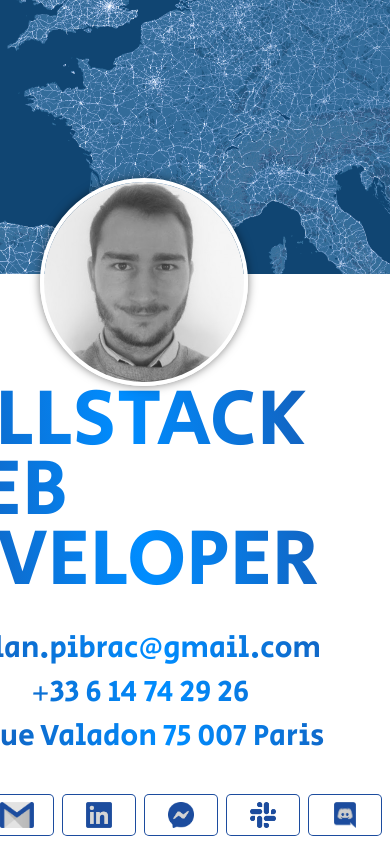
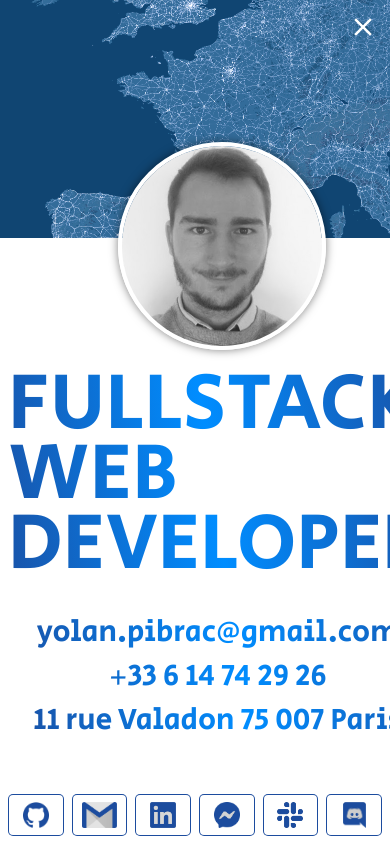
Before and after one commit to yolanlepibrac/portfolio, a React (Create React App) app: page / in a window 390 px wide. Both pictures are taken after a click on the button "add". Shown: the top 844 px of the page. Built offline with nearby package versions, Linux system fonts and the light colour scheme.

Commit message:
feature(Header): drawer contact responsive

```diff
--- a/src/components/Card/useStyles.ts
+++ b/src/components/Card/useStyles.ts
@@ -30,6 +30,7 @@ export const useStyles = makeStyles((theme) => ({
       "rgba(50, 50, 50, 0.11) 0px 4px 6px, rgba(0, 0, 0, 0.08) 0px 1px 3px",
     border: "1px solid white",
     margin: theme.spacing(2),
+    overflow: "hidden",
     "&:hover": {
       border: `1px solid ${theme.palette.primary.main}`,
       color: theme.palette.primary.main,
--- a/src/components/ContactDrawer/ContactDrawer.tsx
+++ b/src/components/ContactDrawer/ContactDrawer.tsx
@@ -1,9 +1,10 @@
 /* eslint-disable sonarjs/no-duplicate-string */
 import * as React from "react";
-import { Grid, Drawer } from "@material-ui/core";
+import { Grid, Drawer, useMediaQuery, IconButton } from "@material-ui/core";
 import { useStyles } from "./useStyles";
 import { ContactIcon } from "../ContactIcon/ContactIcon";
 import { theme } from "../../lib/theme";
+import CloseIcon from "@material-ui/icons/Close";
 
 interface ContactDrawerProps {
   open: boolean;
@@ -63,21 +64,35 @@ export const ContactDrawer: React.FunctionComponent<ContactDrawerProps> = ({
   const DiscordBorder =
     itemHover === Item.Discord ? "#8A9CFE" : theme.palette.primary.main;
 
+  const isSmallScreen = useMediaQuery(theme.breakpoints.down("xs"));
+
   return (
     <Drawer open={open} onClose={toggleOpen} anchor="right">
       <Grid
         container
-        style={{ width: 500, height: "100vh" }}
+        style={{ width: isSmallScreen ? "100vw" : 500, height: "100vh" }}
         direction="column"
         justify="space-between"
       >
+        {isSmallScreen && (
+          <Grid container justify="flex-end" className={classes.quit}>
+            <IconButton onClick={toggleOpen}>
+              <CloseIcon style={{ color: "white", fontSize: 30 }} />
+            </IconButton>
+          </Grid>
+        )}
+        <Grid className={classes.content}>
           <Grid item className={classes.imageContainer}>
             <img
               src="/images/map-france-black.png"
               alt="map"
               style={{ width: "100%" }}
             />
-          <Grid container className={classes.profileContainer} justify="center">
+            <Grid
+              container
+              className={classes.profileContainer}
+              justify="center"
+            >
               <Grid item className={classes.profil}>
                 <img
                   alt="profile"
@@ -93,7 +108,7 @@ export const ContactDrawer: React.FunctionComponent<ContactDrawerProps> = ({
             </Grid>
           </Grid>
 
-        <Grid item className={classes.contact}>
+          <Grid item className={classes.contactInfos}>
             <Grid container className={classes.titleContainer}>
               <div className={classes.title}>Fullstack </div>
               <div className={classes.title}> Web </div>
@@ -110,7 +125,9 @@ export const ContactDrawer: React.FunctionComponent<ContactDrawerProps> = ({
               <div className={classes.info}>11 rue Valadon 75 007 Paris</div>
             </Grid>
           </Grid>
-        <Grid item className={classes.contactLinksContainer}>
+        </Grid>
+
+        <Grid item container className={classes.bottom}>
           <Grid container spacing={1}>
             <ContactIcon
               setHover={() => setItemHover(Item.Github)}
--- a/src/components/ContactDrawer/useStyles.ts
+++ b/src/components/ContactDrawer/useStyles.ts
@@ -4,7 +4,7 @@ export const useStyles = makeStyles((theme) => ({
   iconButton: {
     cursor: "pointer",
   },
-  contact: {
+  contactInfos: {
     background: `linear-gradient(81.84deg, ${theme.palette.primary.main} 0%, #008DFF 50%, ${theme.palette.primary.main} 100%)`,
     "-webkit-background-clip": "text",
     color: "transparent",
@@ -12,9 +12,16 @@ export const useStyles = makeStyles((theme) => ({
     width: "100%",
     fontSize: 30,
     fontFamily: "Secular One",
+    marginTop: 40,
   },
-  contactLinksContainer: {
+  content: {
+    height: "calc(100vh - 56px)",
+    overflowY: "auto",
+  },
+  bottom: {
     padding: theme.spacing(1),
+    position: "absolute",
+    bottom: 0,
   },
   imageContainer: {
     position: "relative",
@@ -46,4 +53,10 @@ export const useStyles = makeStyles((theme) => ({
     fontSize: 30,
     textAlign: "center",
   },
+  quit: {
+    position: "absolute",
+    top: 0,
+    left: 0,
+    zIndex: 11,
+  },
 }));
--- a/src/components/Header/Header.tsx
+++ b/src/components/Header/Header.tsx
@@ -83,7 +83,7 @@ export const Header: React.FunctionComponent<HeaderProps> = ({
           </Button>
         </Grid>
       </Grid>
-      <Grid item container xs justify="flex-end">
+      <Grid item container xs={1} justify="flex-end">
         <Fab
           color="primary"
           aria-label="add"
```
Also changed, not shown: 1 other file (tests, documents, lock files or other folders). Lines whose indentation alone changed are shown as unchanged.
